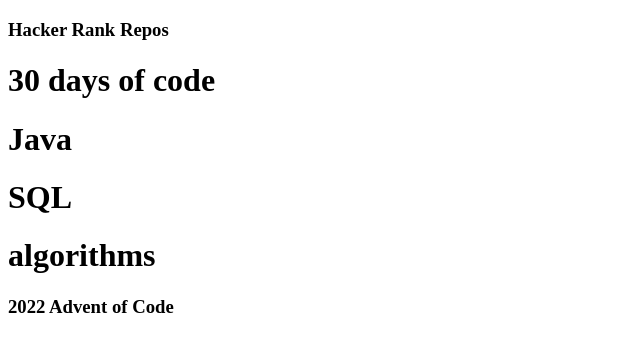
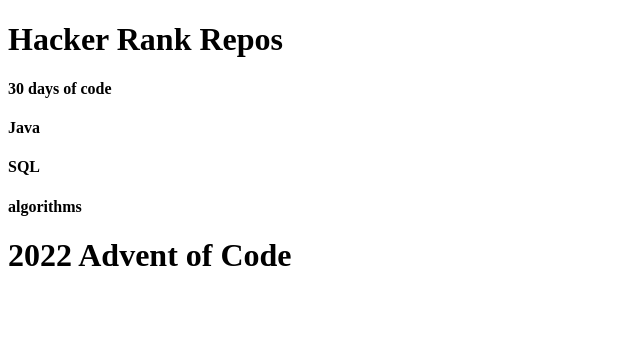
Before and after one commit to JakeButlerDev/algorithm_directory, a plain HTML site: page index.html in a window 1280 px wide. Shown: the whole page, without its empty margins (0-640 px from the left). Drawn offline with Linux system fonts and the light colour scheme.

Commit message:
Updated index.html

```diff
--- a/index.html
+++ b/index.html
@@ -5,14 +5,15 @@
     <meta http-equiv="X-UA-Compatible" content="IE=edge">
     <meta name="viewport" content="width=device-width, initial-scale=1.0">
     <title>Document</title>
+    <link rel="stylesheet" href="styles.css">
 </head>
 <body>
-    <h3>Hacker Rank Repos</h3>
-    <h1>30 days of code</h1>
-    <h1>Java</h1>
-    <h1>SQL</h1>
-    <h1>algorithms</h1>
+    <h1>Hacker Rank Repos</h1>
+    <h4>30 days of code</h4>
+    <h4>Java</h4>
+    <h4>SQL</h4>
+    <h4>algorithms</h4>
 
-    <h3>2022 Advent of Code</h3>
+    <h1>2022 Advent of Code</h1>
 </body>
 </html>
```
